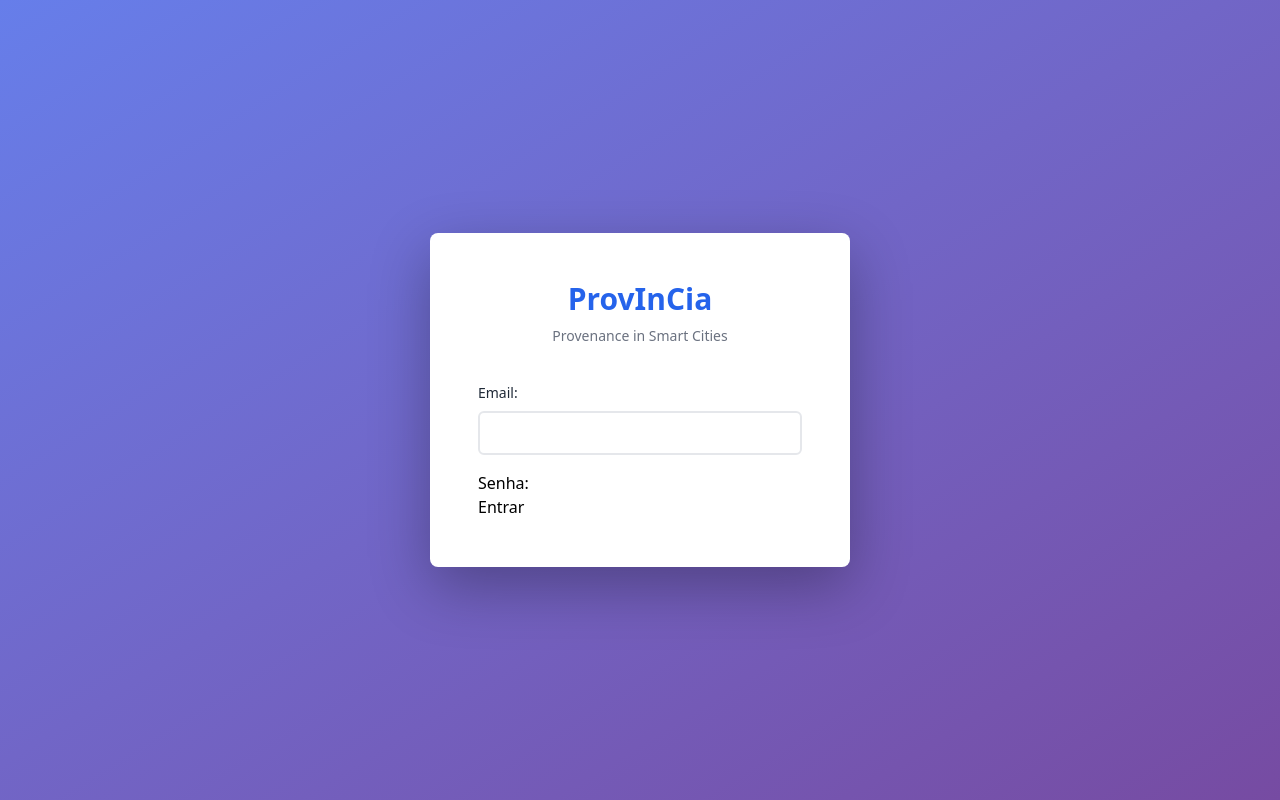
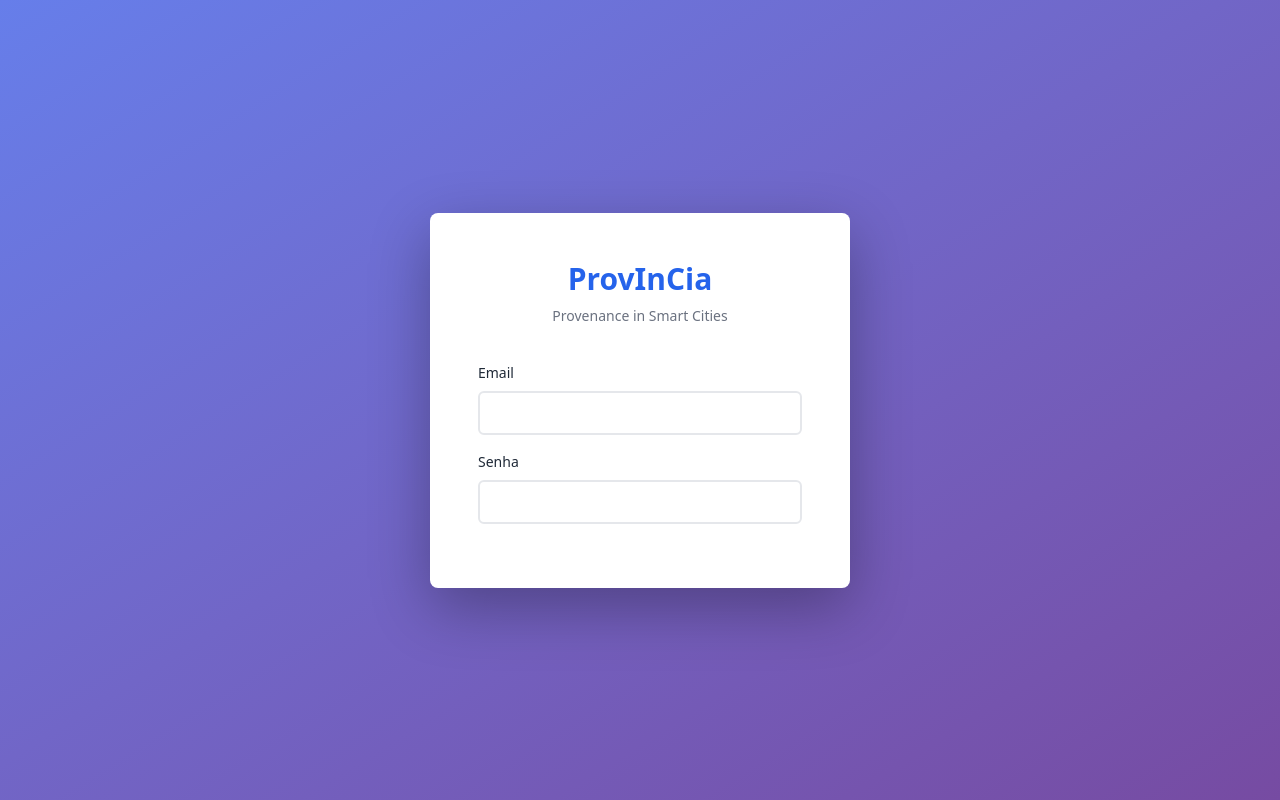
Before and after one commit to dew-uff/provincia, a React (Vite) app: page / in a window 1280 px wide. Built offline with nearby package versions, Linux system fonts and the light colour scheme.

Commit message:
feat(Components): Added FormInput component
Signed-off-by: Larissa Soares Reis <larissasoaresreis@gmail.com>

```diff
--- /dev/null
+++ b/src/assets/presentation/components/FormInput.tsx
@@ -0,0 +1,23 @@
+import React from 'react';
+import type { InputHTMLAttributes } from 'react';
+
+interface FormInputProps extends InputHTMLAttributes<HTMLInputElement> {
+    label?: string;
+}
+
+const FormInput: React.FC<FormInputProps> = ({ label, ...props }) => (
+    <div className='flex flex-col w-[100%]'>
+        {label && <label className='mb-2 font-medium text-[0.875rem] text-[#1F2937]' htmlFor={props.id}>{label}</label>}
+        <input
+            {...props}
+            className='border-2 border-gray-200 p-2 transition-border duration-300 ease-in-out focus:border-[#2563EB] focus:outline-none rounded-md mb-4 w-[100%]'
+            id={label?.toLowerCase() === 'senha:' ? 'password' : 'text'}
+            type={label?.toLowerCase() === 'senha:' ? 'password' : 'text'}
+            value={props.value}
+            onChange={props.onChange}
+            required={props.required}
+        />
+    </div>
+);
+
+export default FormInput;
--- a/src/assets/presentation/pages/Login.tsx
+++ b/src/assets/presentation/pages/Login.tsx
@@ -1,6 +1,7 @@
 // src/presentation/pages/Auth/LoginPage.tsx
 import { useState } from 'react';
 import type { FormEvent } from 'react';
+import FormInput from '../components/FormInput';
 
 export function LoginPage() {
     const [email, setEmail] = useState('');
@@ -17,33 +18,27 @@ export function LoginPage() {
                 <h2 className='text-[#2563EB] mb-2 text-3xl font-bold'>ProvInCia</h2>
                 <p className='text-[#6B7280] text-[0.875rem] mb-9'>Provenance in Smart Cities</p>
                 {/* TODO: */}
-                    {/* - Componentizar formulário */}
-                        {/* - Criar componentes para cada campo de entrada */}
-                        {/* - Criar componente para o botão */}
-                    {/* - Adicionar validação de campos                 */}
+                    {/* - (X)Componentizar formulário */}
+                        {/* - (X) Criar componentes para cada campo de entrada */}
+                        {/* - () Criar componente para o botão */}
+                    {/* - () Adicionar validação de campos                 */}
                 <form className='w-[100%]' onSubmit={handleSubmit}>
-                    <div className='flex flex-col w-[100%]'>
-                        <label className='mb-2 font-medium text-[0.875rem] text-[#1F2937]' htmlFor="email">Email:</label>
-                        <input
-                            className='border-2 border-gray-200 p-2 transition-border duration-300 ease-in-out focus:border-[#2563EB] focus:outline-none rounded-md mb-4 w-[100%]'
+                    <FormInput
+                        label="Email"
                         type="email"
                         id="email"
                         value={email}
                         onChange={(e) => setEmail(e.target.value)}
                         required
                     />
-                    </div>
-                    <div>
-                        <label htmlFor="password">Senha:</label>
-                        <input
+                    <FormInput
+                        label="Senha"
                         type="password"
                         id="password"
                         value={password}
                         onChange={(e) => setPassword(e.target.value)}
                         required
                     />
-                    </div>
-                    <button type="submit">Entrar</button>
                 </form>
             </div>
         </div>
```
Lines whose indentation alone changed are shown as unchanged.
